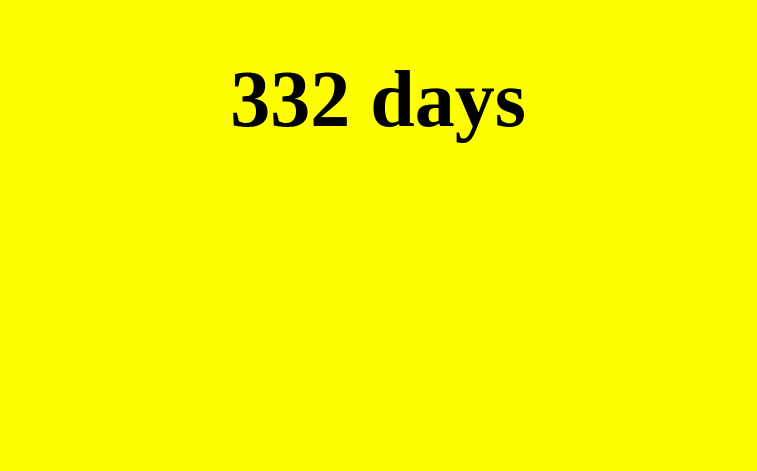
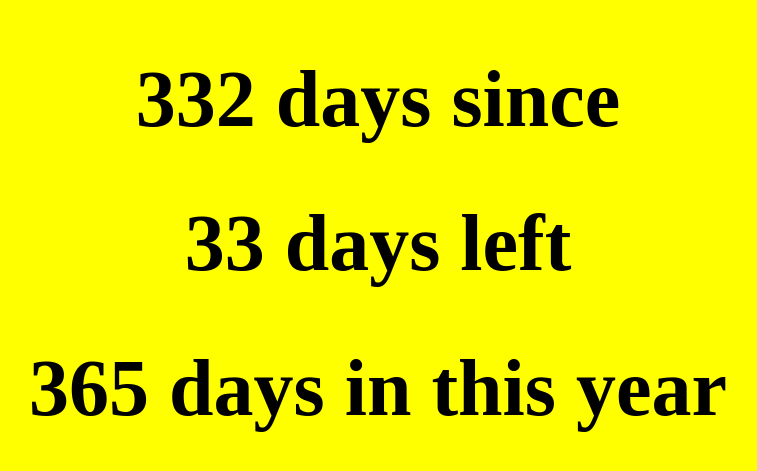
Before and after one commit to AndyDroid10X/counter, a Flask app: page / in a window 1280 px wide. Shown: the top 471 px of the page, without its empty margins (262-1019 px from the left). Run offline with Flask 2, Linux system fonts and the light colour scheme.

Commit message:
new things

```diff
--- a/app.py
+++ b/app.py
@@ -4,15 +4,26 @@ from datetime import date
 app = Flask(__name__)
 
 
-def counter():
-    d0 = date(2021, 4, 24)
-    d1 = date.today()
+year = date.today().year
+if year % 4 == 0 and year % 100 != 0 or year % 400 == 0:
+    diy = 366
+else:
+    diy = 365
+d0 = date(2021, 4, 24)
+d1 = date.today()
+
+
+def days_since():
     return str((d1 - d0).days)
+
+
+def days_left():
+    return str((diy - int(days_since())))
 
 
 @app.route('/')
 def hello_world():  # put application's code here
-    return render_template('index.html', count=counter())
+    return render_template('index.html', d_since=days_since(), d_left=days_left(), d_in_year=diy)
 
 
 if __name__ == '__main__':
--- a/templates/index.html
+++ b/templates/index.html
@@ -5,6 +5,8 @@
     <title>Days since</title>
 </head>
 <body style="background-color: yellow">
- <h1 style="font-size: 500%; text-align: center; font-family: Ubuntu,serif">{{ count }} days</h1>
+    <h1 style="font-size: 500%; text-align: center; font-family: Ubuntu,serif">{{ d_since }} days since</h1>
+    <h1 style="font-size: 500%; text-align: center; font-family: Ubuntu,serif">{{ d_left }} days left</h1>
+    <h1 style="font-size: 500%; text-align: center; font-family: Ubuntu,serif">{{ d_in_year }} days in this year</h1>
 </body>
 </html>
```
